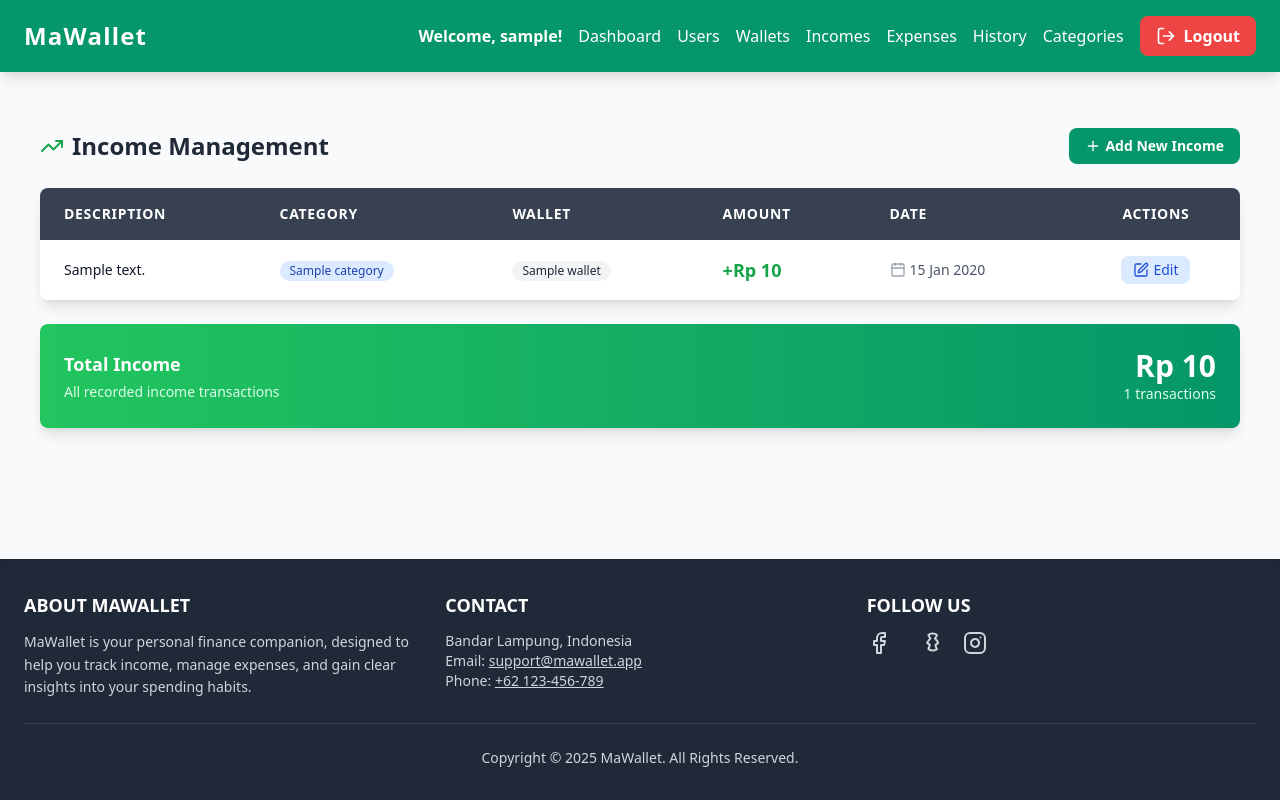
After one commit to N4thhh/Projeck_WebPrak, a PHP site: page /Projeck_WebPrak/views/incomes/manage_incomes.php in a window 1280 px wide. The commit adds this page. Run offline with PHP 8.4, Linux system fonts and the light colour scheme; the visitor is signed in with stand-in values (Sample User, id 1); tables that the repository leaves empty hold one stand-in row (values such as "Sample post"); some libraries are stand-ins or nearby versions.

Commit message:
Update Incomes

```diff
--- a/includes/header.php
+++ b/includes/header.php
@@ -26,7 +26,7 @@ require_once __DIR__ . '/config.php';
                     <a href="<?= htmlspecialchars($base_url) ?>/views/dashboard.php" class="hover:text-emerald-200">Dashboard</a>
                     <a href="<?= htmlspecialchars($base_url) ?>/views/user/manage_users.php" class="hover:text-emerald-200">Users</a>
                     <a href="<?= htmlspecialchars($base_url) ?>/views/wallets.php" class="hover:text-emerald-200">Wallets</a>
-                    <a href="<?= htmlspecialchars($base_url) ?>/views/incomes.php" class="hover:text-emerald-200">Incomes</a>
+                    <a href="<?= htmlspecialchars($base_url) ?>/views/incomes/manage_incomes.php" class="hover:text-emerald-200">Incomes</a>
                     <a href="<?= htmlspecialchars($base_url) ?>/views/expenses.php" class="hover:text-emerald-200">Expenses</a>
                     <a href="<?= htmlspecialchars($base_url) ?>/views/history.php" class="hover:text-emerald-200">History</a>
                     <a href="<?= htmlspecialchars($base_url) ?>/views/categories.php" class="hover:text-emerald-200">Categories</a>
--- a/views/dashboard.php
+++ b/views/dashboard.php
@@ -56,7 +56,7 @@ $recent_transactions = getRecentTransactions($conn, $user_id, 5);
             <h3 class="text-xl font-bold text-gray-800 mb-4">Quick Actions</h3>
 
             <div class="grid grid-cols-2 gap-4">
-                <a href="<?= $base_url ?>/views/incomes.php" class="flex flex-col items-center justify-center bg-green-50 hover:bg-green-100 border border-green-200 p-4 rounded-lg text-center transition"><i data-lucide="plus-circle" class="h-8 w-8 text-green-600 mb-2"></i><p class="text-green-700 font-semibold">Add Income</p></a>
+                <a href="incomes/add.php" class="flex flex-col items-center justify-center bg-green-50 hover:bg-green-100 border border-green-200 p-4 rounded-lg text-center transition"><i data-lucide="plus-circle" class="h-8 w-8 text-green-600 mb-2"></i><p class="text-green-700 font-semibold">Add Income</p></a>
                 <a href="<?= $base_url ?>/views/expenses.php" class="flex flex-col items-center justify-center bg-red-50 hover:bg-red-100 border border-red-200 p-4 rounded-lg text-center transition"><i data-lucide="minus-circle" class="h-8 w-8 text-red-600 mb-2"></i><p class="text-red-700 font-semibold">Add Expense</p></a>
                 <a href="<?= $base_url ?>/views/wallets/manage_wallets.php" class="flex flex-col items-center justify-center bg-blue-50 hover:bg-blue-100 border border-blue-200 p-4 rounded-lg text-center transition"><i data-lucide="credit-card" class="h-8 w-8 text-blue-600 mb-2"></i><p class="text-blue-700 font-semibold">Manage Wallets</p></a>
                 <a href="<?= $base_url ?>/views/categories.php" class="flex flex-col items-center justify-center bg-purple-50 hover:bg-purple-100 border border-purple-200 p-4 rounded-lg text-center transition"><i data-lucide="tags" class="h-8 w-8 text-purple-600 mb-2"></i><p class="text-purple-700 font-semibold">Manage Categories</p></a>
--- /dev/null
+++ b/views/incomes/manage_incomes.php
@@ -0,0 +1,149 @@
+<?php
+$page_title = 'Income Management';
+require_once __DIR__ . '/../../includes/header.php';
+
+if (!$is_logged_in) {
+    header("Location: " . $base_url . "/auth/login.php");
+    exit();
+}
+
+require_once __DIR__ . '/../../includes/db.php';
+
+$query = "SELECT t.id, t.amount, t.description, t.transaction_date,
+                 COALESCE(c.name, 'No Category') as category_name,
+                 COALESCE(w.name, 'No Wallet') as wallet_name
+          FROM transactions t
+          LEFT JOIN categories c ON t.category_id = c.id
+          LEFT JOIN wallets w ON t.wallet_id = w.id
+          WHERE t.user_id = ? AND t.type = 'income'
+          ORDER BY t.transaction_date DESC";
+
+$stmt = $conn->prepare($query);
+$stmt->bind_param("i", $user_id);
+$stmt->execute();
+$incomes = $stmt->get_result();
+?>
+
+<div class="max-w-7xl mx-auto px-4 py-6">
+  <!-- Header -->
+  <div class="flex justify-between items-center mb-6">
+    <h2 class="text-2xl font-bold flex items-center">
+      <i data-lucide="trending-up" class="h-6 w-6 mr-2 text-green-600"></i>
+      Income Management
+    </h2>
+    <a href="add.php" class="bg-emerald-600 hover:bg-emerald-700 text-white px-4 py-2 rounded-lg text-sm font-semibold inline-flex items-center transition duration-300">
+      <i data-lucide="plus" class="h-4 w-4 mr-1"></i>
+      Add New Income
+    </a>
+  </div>
+
+  <?php if (isset($_SESSION['success_message'])): ?>
+<div class="bg-green-100 border-l-4 border-green-500 text-green-700 p-4 mb-4 rounded-r-lg" role="alert">
+    <div class="flex items-center">
+        <i data-lucide="check-circle" class="h-5 w-5 mr-2"></i>
+        <p><?= $_SESSION['success_message']; ?></p>
+    </div>
+</div>
+<?php unset($_SESSION['success_message']); endif; ?>
+
+<?php if (isset($_SESSION['error'])): ?>
+<div class="bg-red-100 border-l-4 border-red-500 text-red-700 p-4 mb-4 rounded-r-lg" role="alert">
+    <div class="flex items-center">
+        <i data-lucide="alert-circle" class="h-5 w-5 mr-2"></i>
+        <p><?= $_SESSION['error']; ?></p>
+    </div>
+</div>
+<?php unset($_SESSION['error']); endif; ?>
+
+  <!-- Table -->
+  <div class="bg-white shadow-lg rounded-lg overflow-hidden">
+    <table class="min-w-full text-sm">
+      <thead class="bg-gray-700 text-white">
+        <tr>
+          <th class="text-left px-6 py-4 font-semibold uppercase tracking-wider">Description</th>
+          <th class="text-left px-6 py-4 font-semibold uppercase tracking-wider">Category</th>
+          <th class="text-left px-6 py-4 font-semibold uppercase tracking-wider">Wallet</th>
+          <th class="text-left px-6 py-4 font-semibold uppercase tracking-wider">Amount</th>
+          <th class="text-left px-6 py-4 font-semibold uppercase tracking-wider">Date</th>
+          <th class="text-center px-6 py-4 font-semibold uppercase tracking-wider">Actions</th>
+        </tr>
+      </thead>
+      <tbody class="bg-white divide-y divide-gray-200">
+        <?php if ($incomes->num_rows > 0): ?>
+          <?php while ($income = $incomes->fetch_assoc()): ?>
+            <tr class="hover:bg-gray-50 transition-colors duration-200">
+              <td class="px-6 py-4 font-medium text-gray-900"><?= htmlspecialchars($income['description']) ?></td>
+              <td class="px-6 py-4 text-gray-600">
+                <span class="inline-flex items-center px-2.5 py-0.5 rounded-full text-xs font-medium bg-blue-100 text-blue-800">
+                  <?= htmlspecialchars($income['category_name']) ?>
+                </span>
+              </td>
+              <td class="px-6 py-4 text-gray-600">
+                <span class="inline-flex items-center px-2.5 py-0.5 rounded-full text-xs font-medium bg-gray-100 text-gray-800">
+                  <?= htmlspecialchars($income['wallet_name']) ?>
+                </span>
+              </td>
+              <td class="px-6 py-4 font-bold text-green-600 text-lg">
+                +Rp <?= number_format($income['amount'], 0, ',', '.') ?>
+              </td>
+              <td class="px-6 py-4 text-gray-600">
+                <div class="flex items-center">
+                  <i data-lucide="calendar" class="h-4 w-4 mr-1 text-gray-400"></i>
+                  <?= date('d M Y', strtotime($income['transaction_date'])) ?>
+                </div>
+              </td>
+              <td class="px-6 py-4 text-center">
+                <a href="edit.php?id=<?= $income['id'] ?>"
+                   class="inline-flex items-center px-3 py-1 bg-blue-100 hover:bg-blue-200 text-blue-700 text-sm font-medium rounded-lg transition duration-200">
+                  <i data-lucide="edit" class="h-4 w-4 mr-1"></i>
+                  Edit
+                </a>
+              </td>
+            </tr>
+          <?php endwhile; ?>
+        <?php else: ?>
+          <tr>
+            <td colspan="6" class="text-center px-6 py-12 text-gray-500">
+              <div class="flex flex-col items-center">
+                <i data-lucide="inbox" class="h-12 w-12 mb-4 text-gray-300"></i>
+                <h3 class="text-lg font-medium text-gray-900 mb-2">No income records found</h3>
+                <p class="text-gray-500 mb-4">Get started by adding your first income record.</p>
+                <a href="add.php" class="bg-emerald-600 hover:bg-emerald-700 text-white px-4 py-2 rounded-lg text-sm font-semibold inline-flex items-center transition duration-300">
+                  <i data-lucide="plus" class="h-4 w-4 mr-1"></i>
+                  Add Income
+                </a>
+              </div>
+            </td>
+          </tr>
+        <?php endif; ?>
+      </tbody>
+    </table>
+  </div>
+
+  <!-- Summary Card -->
+  <?php if ($incomes->num_rows > 0): ?>
+    <?php
+    // Reset result pointer to calculate total
+    $stmt->execute();
+    $incomes_for_total = $stmt->get_result();
+    $total_income = 0;
+    while ($income = $incomes_for_total->fetch_assoc()) {
+        $total_income += $income['amount'];
+    }
+    ?>
+    <div class="mt-6 bg-gradient-to-r from-green-500 to-emerald-600 text-white p-6 rounded-lg shadow-lg">
+      <div class="flex items-center justify-between">
+        <div>
+          <h3 class="text-lg font-semibold mb-1">Total Income</h3>
+          <p class="text-green-100 text-sm">All recorded income transactions</p>
+        </div>
+        <div class="text-right">
+          <p class="text-3xl font-bold">Rp <?= number_format($total_income, 0, ',', '.') ?></p>
+          <p class="text-green-100 text-sm"><?= $incomes->num_rows ?> transactions</p>
+        </div>
+      </div>
+    </div>
+  <?php endif; ?>
+</div>
+
+<?php require_once __DIR__ . '/../../includes/footer.php'; ?>
```
Also changed, not shown: views/incomes/add.php (renamed from views/incomes.php, +22 -5 lines), views/incomes/edit.php (added, +170 -0 lines).
